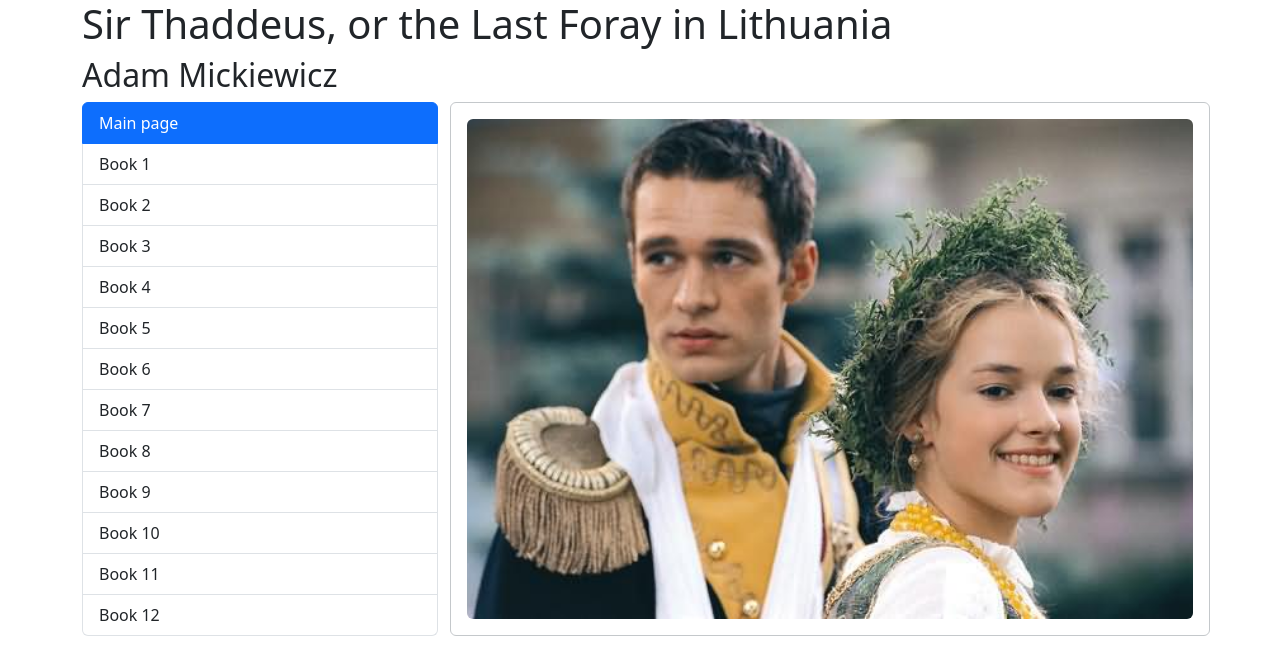
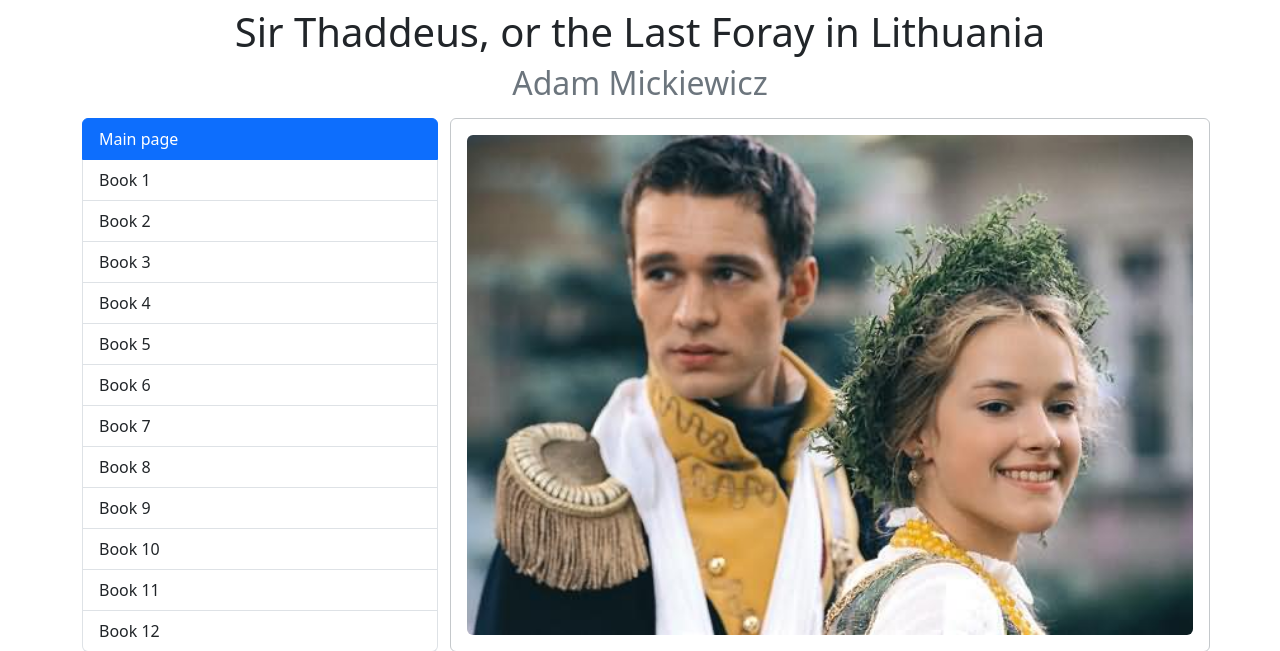
Before and after one commit to Mouadkh-20/pantadeusz, a Flask app: page / in a window 1280 px wide. Shown: the top 651 px of the page. Run offline with Flask 3, Linux system fonts and the light colour scheme.

Commit message:
final-commit

```diff
--- a/flaskPanTadeusz/templates/layout.html
+++ b/flaskPanTadeusz/templates/layout.html
@@ -13,10 +13,10 @@
     <link href="https://cdn.jsdelivr.net/npm/bootstrap@5.3.3/dist/css/bootstrap.min.css" rel="stylesheet">
 </head>
 <body>
-<header class="container">
-    <h1>Sir Thaddeus, or the Last Foray in Lithuania</h1>
-    <h2>Adam Mickiewicz</h2>
-</header>
+    <header class="container d-flex flex-column justify-content-center align-items-center mt-2 mb-2">
+        <h1 class="text-center">Sir Thaddeus, or the Last Foray in Lithuania</h1>
+        <h2 class="text-center text-secondary">Adam Mickiewicz</h2>
+    </header>
 <section class="container">
     <div class="row">
         <div class="col-4">
```
